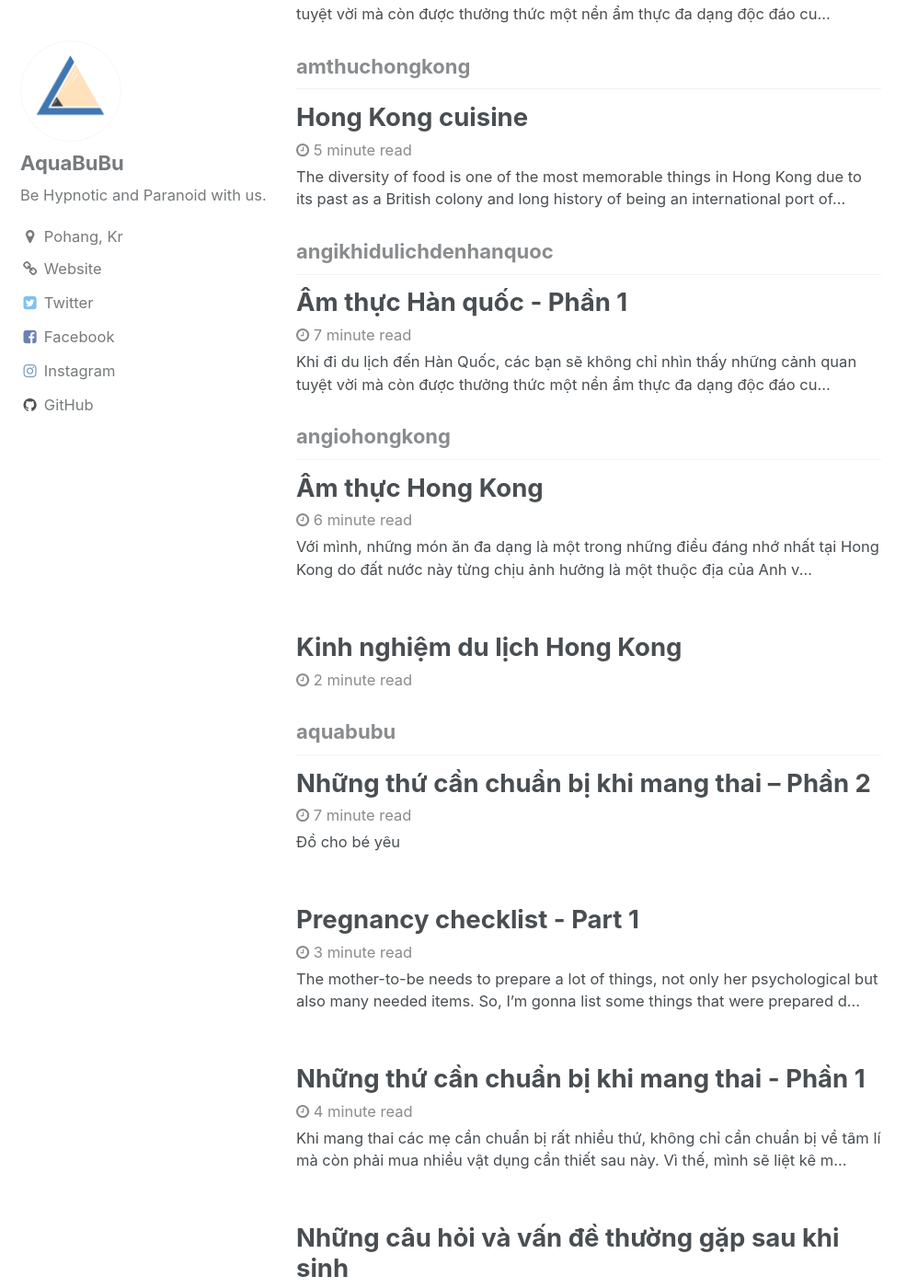
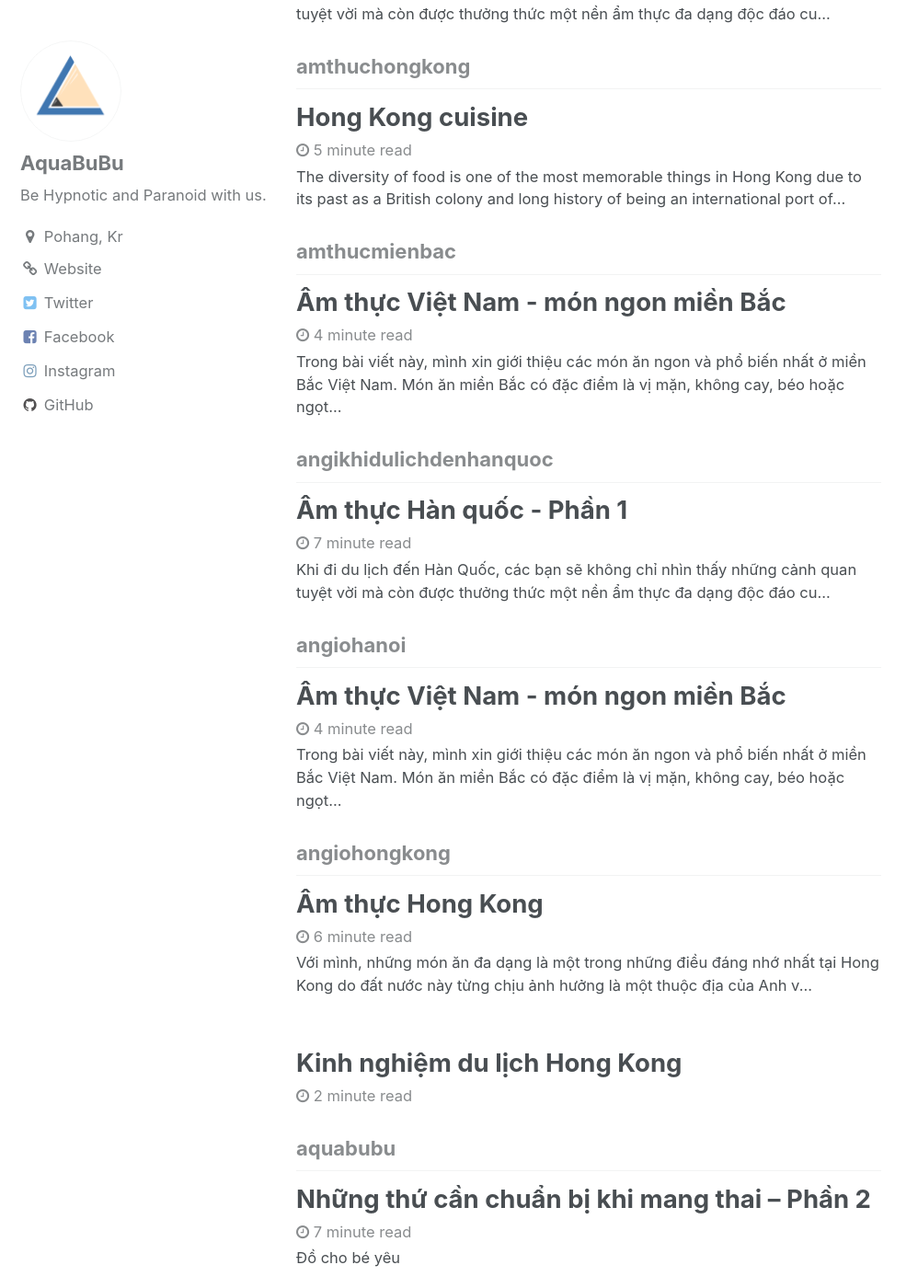
Before and after one commit to aquabubu/home, a Jekyll site: the page built from _pages/tag-archive.html, in a window 1280 px wide and 1400 px high, scrolled down 1684 px. Shown: the whole window at 92% size, without its empty margins (0-998 px from the left). Built offline with Jekyll 4.4.1, drawn with Linux system fonts in a browser that asks for light colours; some of the changed text lies outside the part shown.

Commit message:
Update sites

```diff
--- /dev/null
+++ b/_posts/2017-05-05-Am-thuc-Viet-Nam-mon-ngon-mien-Bac.md
@@ -0,0 +1,124 @@
+---
+title: Ẩm thực Việt Nam - món ngon miền Bắc
+categories: Cuisine
+tags:
+- amthucmienbac
+- monngonmienbac
+- angiohanoi
+- monngonhathanh
+- aquabubu
+header:
+  teaser: assets/images/northcuisine.png
+layout: single
+author_profile: true
+read_time: true
+comments: true
+share: true
+related: true
+toc: true
+---
+
+Trong bài viết này, mình xin giới thiệu các món ăn ngon và phổ biến nhất ở miền Bắc Việt Nam. Món ăn miền Bắc có đặc điểm là vị mặn, không cay, béo hoặc ngọt như các vùng khác, chủ yếu sử dụng nước mắm pha loãng. Mặc dù đây là những món ăn đặc trưng ở miền Bắc nhưng ở vùng khác cũng được bán khá rộng rãi nhé, đặc biệt là ở Tp. Hồ Chí Minh.
+{: style="text-align: justify;"}
+
+## <span style="color:dodgerblue"> Phở </span>
+
+<figure style="width: 650px" class="align-center">
+  <img src="{{ site.url }}{{ site.baseurl }}/assets/images/pho.png" alt="">
+  <figcaption></figcaption>
+</figure>
+
+Món này quá ư là nổi tiếng rồi nhỉ, không chỉ được bán khắp các vùng miền ở Việt Nam mà còn có mặt ở nhiều nước trên toàn thế giới, và là một trong những món đặc trưng khi nhắc đến nước Việt Nam.
+{: style="text-align: justify;"}
+
+Có rất nhiều loại phở như: **Phở nạm**, **Phở bò viên**, **Phở gầu**, **Phở gân**, **Phở bò sốt vang**...
+
+Ngoài ra, bạn có thể gọi những món trên dựa trên nước dùng và độ chín của thịt: tái hoặc chín, nước dùng béo...
+{: style="text-align: justify;"}
+
+Bên cạnh đó, ở thủ đô Hà Nội còn có hai loại phở khô đặc biệt là:
+{: style="text-align: justify;"}
+
+<img align="right" style="width:250px; padding: 10px" src="/assets/images/phocuon.png"> **Phở cuốn** - bánh phở được tráng mỏng ra rồi cuộn với thịt bò đã nấu chín và rau thơm, có nơi dùng rau xà lách và rau mùi. Phở cuốn ăn với nước mắm tỏi ớt chua ngọt pha loãng. Người Hà thành thì ăn món này với tương ớt chua cay.
+{: style="text-align: justify;"}
+
+<img align="left" style="width:250px; padding: 10px" src="/assets/images/phochienphong.png"> **Phở chiên phồng** - bánh phở được chiên ngập dầu cho phồng lên, ăn giòn giòn, bên trên là thịt bò xào, rau và nước sốt.Món phở này cũng ngon lắm, nhưng bị cái hơi dầu mỡ.
+{: style="text-align: justify;"}
+
+## <span style="color:indianred"> Bún chả Hà Nội </span>
+Đây là món bún ăn với thịt heo nướng than và một chén nước chấm (nước mắm pha loãng chua ngọt). Bún chả là một trong những món ăn được ưa thích nhất ở miền Bắc nói chung và là một trong những đặc sản đặc trưng của Hà Nội nói riêng.
+{: style="text-align: justify;"}
+
+<figure style="width: 650px" class="align-center">
+  <img src="{{ site.url }}{{ site.baseurl }}/assets/images/buncha.png" alt="">
+  <figcaption></figcaption>
+</figure>
+
+Từ khi Tổng thống Hoa Kỳ Barack Obama đến ăn ở quán Bún chả Hương Liên vào năm 2016 thì món ăn này đã trở nên rất rất rất nổi tiếng cả trong và ngoài nước, đến nỗi chủ quán đã tạo ra một set ăn đặt tên là **Obama combo**, bao gồm 1 phần bún chả, 1 nem hải sản và 1 bia Hà Nội.
+{: style="text-align: justify;"}
+
+## <span style="color:mediumseagreen"> Bún riêu cua </span>
+
+<img align="left" style="width:350px; padding: 10px" src="/assets/images/bunrieucua.png"> Bún riêu cua với nước dùng cà chua, gạch cua đồng và đậu hũ chiên có vị thơm ngon đậm đà của cua đồng và cả vị chua thanh của cà chua. Một số người cho rằng món này hay ăn vào mùa hè nhưng thực ra, đối với mọi món ăn ở Việt Nam, thích ăn lúc nào thì ăn thôi.
+{: style="text-align: justify;"}
+
+## <span style="color:mediumorchid"> Nem </span>
+
+Ở miền Bắc, bánh tráng cuốn chiên lên được gọi là Nem, trong khi ở miền Nam, nó được gọi là Chả giò.
+{: style="text-align: justify;"}
+
+<img align="right" style="width:350px; padding: 10px" src="/assets/images/nem.png"> Thông thường, thịt heo băm, tôm, các loại rau(ví dụ như nấm mèo, cà rốt, giá) và miến được cuốn lại trong bánh tráng trước khi chiên. Món này ăn với nước mắm chua ngọt hoặc tương ớt.
+{: style="text-align: justify;"}
+
+## <span style="color:coral"> Xôi </span>
+
+Gạo nếp thường được ngâm trong nhiều tiếng để nở ra. Sau đó, sẽ được vẩy ráo nước và đem đi hấp để hạt gạo mềm mại nhưng không rời rạc mà dính vào nhau. Một cách khác là nấu xôi bằng nồi cơm điện giống nấu cơm bình thường. Nhưng hương vị sẽ không ngon như khi hấp.
+{: style="text-align: justify;"}
+
+Xôi là một món ăn đặc trưng ở Việt Nam mà mọi người thường ăn vào buổi sáng và được bán trong chợ hoặc trên đường phố, rất dễ tìm. Dưới đây là danh sách các món xôi ngon tiêu biểu ở miền Bắc.
+{: style="text-align: justify;"}
+
+<figure style="width: 650px" class="align-center">
+  <img src="{{ site.url }}{{ site.baseurl }}/assets/images/xoi.png" alt="">
+  <figcaption></figcaption>
+</figure>
+
+**Xôi xéo** -xôi nếp màu vàng, với hành khô và đậu xanh xay phủ ở trên.
+{: style="text-align: justify;"}
+
+**Xôi gà** - xôi nếp trắng với những miếng thịt gà hấp.
+{: style="text-align: justify;"}
+
+**Xôi cốm** - Xôi làm từ cốm với đậu xanh nghiền mịn.
+{: style="text-align: justify;"}
+
+**Xôi thập cẩm** - xôi nếp trắng với các thành phần đa dạng như lạp xưởng, chả giò, nấm đông cô, đậu phộng, tôm khô, thịt heo, hành lá.
+{: style="text-align: justify;"}
+
+**Xôi vò** - xôi nếp trộn lẫn với đậu xanh xay và có khi là hạt sen.
+{: style="text-align: justify;"}
+
+**Xôi chim** - xôi nếp với thịt chim bồ câu và hành phi.
+{: style="text-align: justify;"}
+
+## <span style="color:darkcyan"> Bánh mì </span>
+
+Các món bành mì nổi tiếng ở miền Bắc là:
+{: style="text-align: justify;"}
+
+<figure style="width: 650px" class="align-center">
+  <img src="{{ site.url }}{{ site.baseurl }}/assets/images/banhmi.png" alt="">
+  <figcaption></figcaption>
+</figure>
+
+**Bánh mì nem khoai** - sự kết hợp thú vị của nem chua rán và khoai tây chiên nhồi trong ổ bánh mì giòn rụm.
+{: style="text-align: justify;"}
+
+**Bánh mì chảo** - Chảo gang nóng với patê, bít tết, trứng ốp la, ăn với bánh mì giòn.
+{: style="text-align: justify;"}
+
+**Bánh mì cay** - bánh mì que nhồi patê ăn với tương ớt.
+{: style="text-align: justify;"}
+
+**Bánh mì chả xiên** - bánh mì nhồi xiên thịt nướng, rau ngò, dưa leo, ăn với nước sốt hoặc tương ớt.
+{: style="text-align: justify;"}
```
Also changed, not shown: _posts/2017-05-05-Vietnamese-cuisine-In-the-Northern.md (+2 -2 lines).
